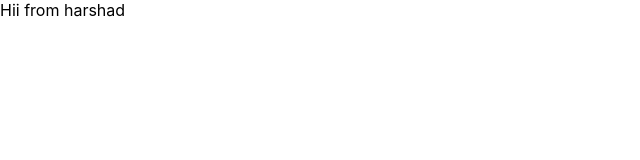
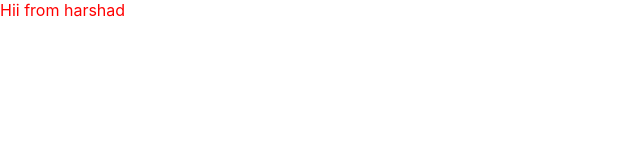
Before and after one commit to kapeiharshad/ecommerce-ui, a React (Create React App) app: page / in a window 1280 px wide. Shown: the top 160 px of the page, without its empty margins (0-640 px from the left). Built offline with nearby package versions, Linux system fonts and the light colour scheme.

Commit message:
connection created

```diff
--- a/src/App.js
+++ b/src/App.js
@@ -1,7 +1,12 @@
 import React from "react";
+import Header from "../src/components/header/Header";
 
 function App() {
-  return <div className="App">Hii from harshad</div>;
+  return (
+    <div className="App">
+      <Header />
+    </div>
+  );
 }
 
 export default App;
--- a/src/components/header/Header.js
+++ b/src/components/header/Header.js
@@ -0,0 +1,12 @@
+import React from "react";
+import Navbar from "./navbar/Navbar";
+
+const Header = () => {
+  return (
+    <div>
+      <Navbar />
+    </div>
+  );
+};
+
+export default Header;
--- /dev/null
+++ b/src/components/header/navbar/Navbar.css
@@ -0,0 +1,3 @@
+.Navbar {
+  color: red;
+}
--- a/src/components/header/navbar/Navbar.js
+++ b/src/components/header/navbar/Navbar.js
@@ -0,0 +1,8 @@
+import React from "react";
+import "./Navbar.css";
+
+const Navbar = () => {
+  return <div className="Navbar">Hii from harshad</div>;
+};
+
+export default Navbar;
```
